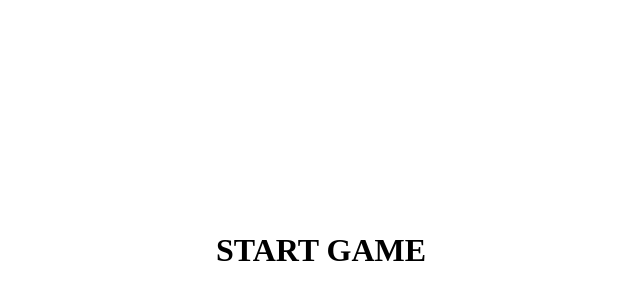
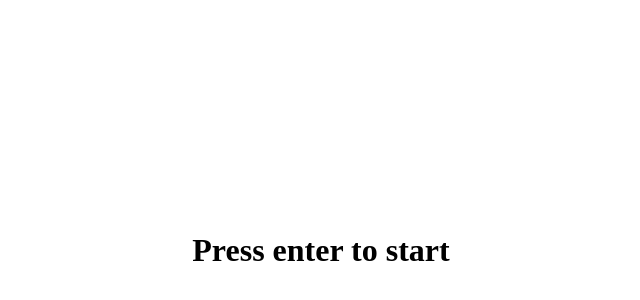
Before and after one commit to dips6202/Gaming_dev, a plain HTML site: page index.html in a window 1280 px wide. Shown: the part 150-450 px from the top of the page, without its empty margins (319-959 px from the left). Drawn offline with Linux system fonts and the light colour scheme.

Commit message:
change in title

```diff
--- a/index.html
+++ b/index.html
@@ -10,7 +10,7 @@
 </head>
 <body>
     <h1 class="title" data-title>
-        START GAME
+        Press enter to start
     <small data-subtitle class="subtitle hide"></small>
 </h1>
 <div data-bird class="bird"></div>
```
